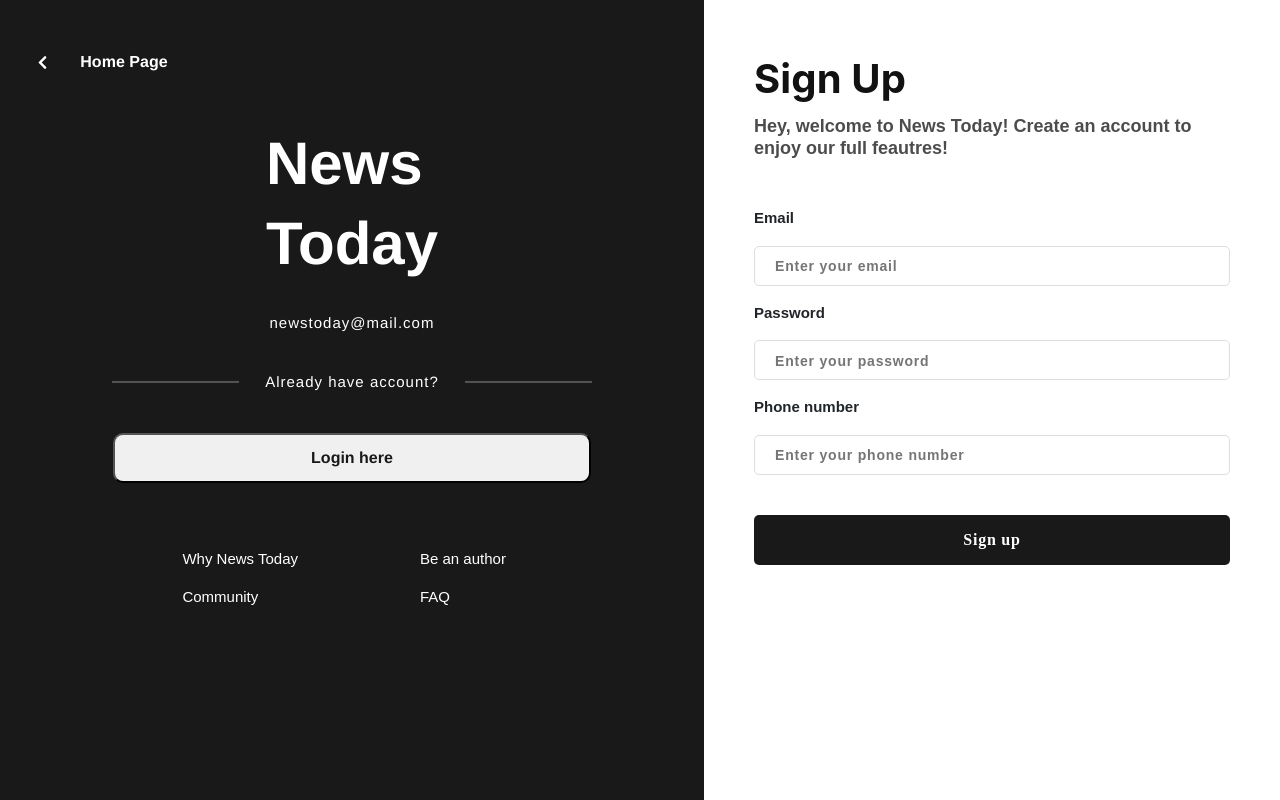
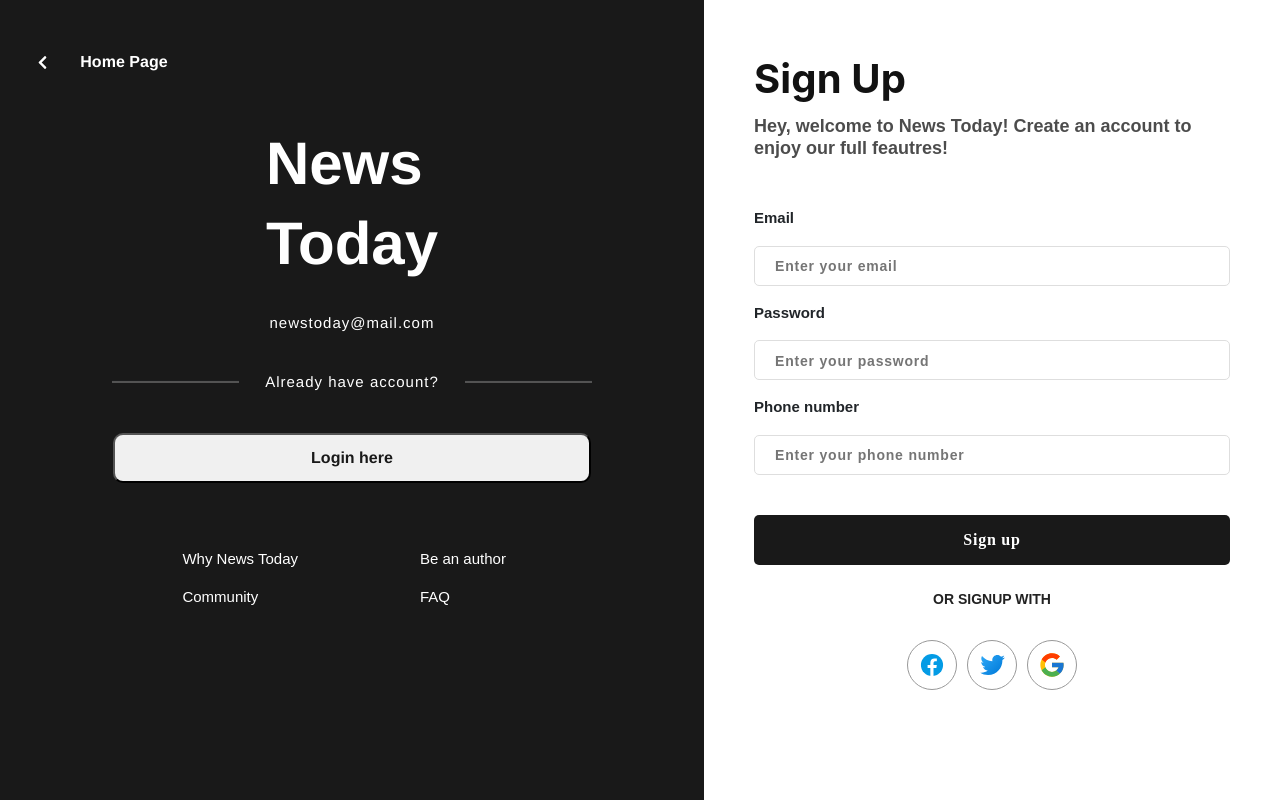
Before and after one commit to bracket-technology/newstoday, a React (Create React App) app: page /signup in a window 1280 px wide. Shown: the top 800 px of the page. Built offline with nearby package versions, Linux system fonts and the light colour scheme; a web font is replaced by a local one.

Commit message:
feat: add signin & signup [fixed]

```diff
--- a/src/Pages/Auth/signin/Signin.js
+++ b/src/Pages/Auth/signin/Signin.js
@@ -2,9 +2,9 @@ import React from "react";
 import "./styles.css";
 import "./mobile.css";
 import Left from "../components/Left";
-// import facebook from '../../../assets/social/facebook.svg'
-// import twitter from '../../../assets/social/twitter.svg'
-// import google from '../../../assets/social/google.svg'
+import facebook from '../../../assets/social/facebook.svg'
+import twitter from '../../../assets/social/twitter.svg'
+import google from '../../../assets/social/google.svg'
 
 const Signin = () => {
   return (
@@ -32,9 +32,9 @@ const Signin = () => {
           </form>
           <p className="social text-center mt-4">OR LOGIN WITH</p>
           <div className="social-icon">
-            {/* <img src={facebook} alt="" />
+            <img src={facebook} alt="" />
             <img src={twitter} alt="" />
-            <img src={google} alt="" /> */}
+            <img src={google} alt="" />
           </div>
         </div>
       </div>
--- a/src/Pages/Auth/signin/styles.css
+++ b/src/Pages/Auth/signin/styles.css
@@ -31,9 +31,6 @@
 .right-box-si {
   height: 100%;
   width: 90%;
-}
-.right-box-si img {
-  display: none;
 }
 .right-box-si h4 {
   font-family: "Inter";
@@ -93,9 +90,26 @@
   transition: all 0.3s ease-in-out;
 }
 .right-box-si form button:hover {
-  background: var(--bg-dark);
+  background: #fff;
+  color: #000;
+  border: 1px solid #000;
 }
 .right-box-si .social {
+  color: #222;
   font-weight: 800;
   font-size: 14px;
 }
+.right-box-si .social-icon {
+  display: flex;
+  margin-top: 30px;
+  justify-content: center;
+}
+.right-box-si .social-icon img {
+  padding: 0 10px;
+  width: 50px;
+  height: 50px;
+  border: 1px solid #999;
+  border-radius: 50%;
+  margin: auto;
+  margin: 0 5px;
+}
--- a/src/Pages/Auth/signup/Signup.js
+++ b/src/Pages/Auth/signup/Signup.js
@@ -2,6 +2,9 @@ import React from "react";
 import "./styles.css";
 import "./mobile.css";
 import Left from "../components/Left";
+import facebook from '../../../assets/social/facebook.svg'
+import twitter from '../../../assets/social/twitter.svg'
+import google from '../../../assets/social/google.svg'
 
 const Signup = () => {
   return (
@@ -31,6 +34,12 @@ const Signup = () => {
             <button>Sign up</button>
             <br />
           </form>
+          <p className="social text-center mt-4">OR SIGNUP WITH</p>
+          <div className="social-icon">
+            <img src={facebook} alt="" />
+            <img src={twitter} alt="" />
+            <img src={google} alt="" />
+          </div>
         </div>
       </div>
     </>
--- a/src/Pages/Auth/signup/styles.css
+++ b/src/Pages/Auth/signup/styles.css
@@ -46,9 +46,6 @@
 .right-box-su {
   height: 100%;
   width: 100%;
-}
-.right-box-su img {
-  display: none;
 }
 .right-box-su h4 {
   font-family: "Inter";
@@ -117,3 +114,22 @@
 .right-box-su form button:hover {
     background: var(--bg-dark);
 }
+.right-box-su .social {
+  color: #222;
+  font-weight: 800;
+  font-size: 14px;
+}
+.right-box-su .social-icon {
+  display: flex;
+  margin-top: 30px;
+  justify-content: center;
+}
+.right-box-su .social-icon img {
+  padding: 0 10px;
+  width: 50px;
+  height: 50px;
+  border: 1px solid #999;
+  border-radius: 50%;
+  margin: auto;
+  margin: 0 5px;
+}
```
